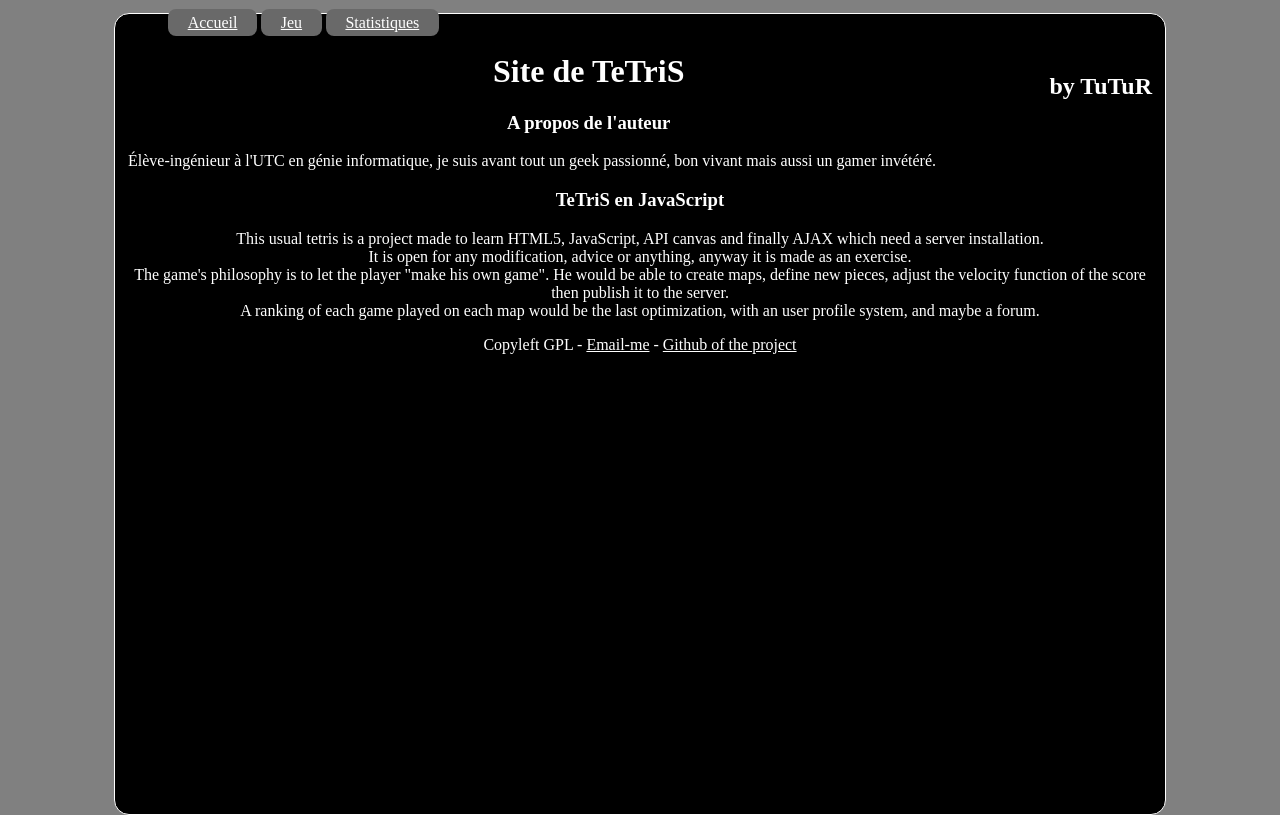
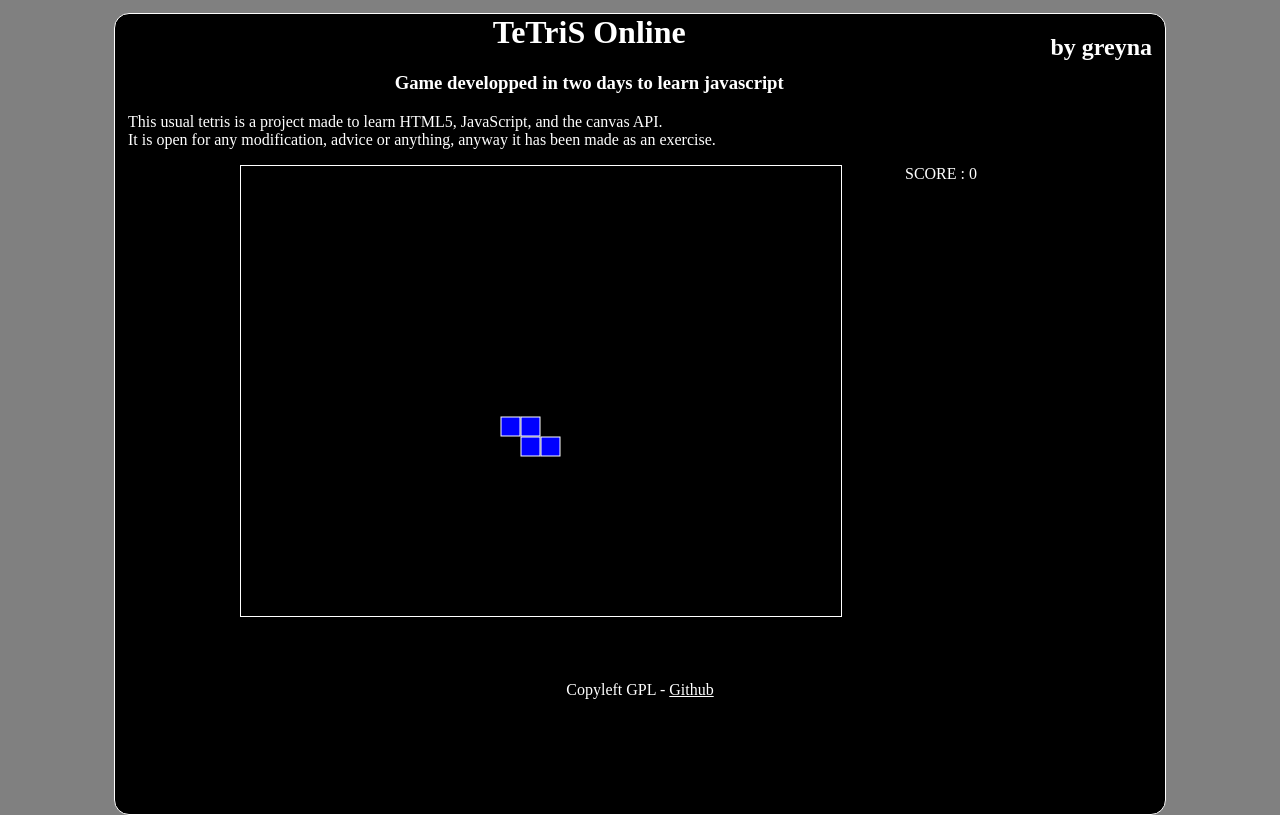
Before and after one commit to greyna/TeTriS-online, a plain HTML site: page index.html in a window 1280 px wide. Drawn offline with Linux system fonts and the light colour scheme.

Commit message:
Final version

```diff
--- a/index.html
+++ b/index.html
@@ -6,38 +6,30 @@
     </head>
 
     <body>
-        <nav>
-            <ul>
-                <a href="index.html"><li>Accueil</li></a>
-                <a href="jeu.html"><li>Jeu</li></a>
-                <a href="stat.html"><li>Statistiques</li></a>
-            </ul>
-        </nav>
-
         <header>
-            <h2>by TuTuR</h2>
-            <h1>Site de TeTriS</h1>
+            <h2>by greyna</h2>
+            <h1>TeTriS Online</h1>
         </header>
 
 		<section>
             <aside>
-                <h1>A propos de l'auteur</h1>
-                <p>Élève-ingénieur à l'UTC en génie informatique, je suis avant tout un geek passionné, bon vivant mais aussi un gamer invétéré.</p>
+                <h1>Game developped in two days to learn javascript</h1>
+                <p>This usual tetris is a project made to learn HTML5, JavaScript, and the canvas API.<br/>
+				It is open for any modification, advice or anything, anyway it has been made as an exercise.</p>
             </aside>
             <article>
-                <h1>TeTriS en JavaScript</h1>
-                <p>This usual tetris is a project made to learn HTML5, JavaScript, API canvas and finally AJAX which need a server installation.<br/>
-				It is open for any modification, advice or anything, anyway it is made as an exercise.<br/>
-				The game's philosophy is to let the player "make his own game". He would be able to create maps, define new pieces, adjust the velocity function of the score then publish it to the server.<br/>
-				A ranking of each game played on each map would be the last optimization, with an user profile system, and maybe a forum.</p>
+			<div id="game">
+				<canvas id="tetris" width="600" height="450"></canvas>
+				<canvas id="info" width="100" height="250"></canvas>
+				<p> </p>
+			</div>
             </article>
         </section>
 
         <footer>
             <p>Copyleft GPL -
-            <a href="mailto:vandekeu@gmail.com">Email-me</a>  -
-            <a href="http://github.com/greyna/tetris-online">Github of the project</a></p>
+            <a href="http://github.com/greyna/tetris-online">Github</a></p>
         </footer>
     </body>
-	<script type="text/javascript" src="test.js"></script>
+	<script type="text/javascript" src="tetris.js"></script>
 </html>
--- a/style.css
+++ b/style.css
@@ -1,4 +1,5 @@
 html { background-color:gray; }
+
 body
 {
 	background-color:black;
@@ -59,7 +60,7 @@ section aside h1
 }
 
 canvas { border: 1px solid white; }
-article { text-align: center; }
+article { text-align: center;  }
 #game {
 width: 800px;
 height: 500px;
--- a/tetris.js
+++ b/tetris.js
@@ -1,3 +1,4 @@
+// CANVAS UTILISÉ COMME MOTEUR GRAPHIQUE 2D
 // DEFINITION DES VARIABLES GLOBALES DU TETRIS
 //----------------------------------------------------------------------------
 { var canvasJeu = document.getElementById('tetris');
@@ -14,6 +15,7 @@ var articlep = document.querySelector('#game p');
 var straightToBot, moveL, moveR, turn, score;
 var physic = new Physics();
 var piec = new Piece(); }
+
 
 
 // DEFINITION DES OBJETS DU TETRIS PAR LEUR CONSTRUCTEUR
@@ -87,9 +89,8 @@ function Physics() { // Physics des pièces déposées sous forme matricielle (1
 		}
 
 		//game over s'il existe des cubes dans l'emplacement d'arrivée d'une nouvelle pièce
-		for (var i=0; (i<4)&&(!gameOver); i++)
-			for (var j=12; (j<16)&&(!gameOver); j++)
-				if (him.matrice[i][j]) gameOver=1;
+			for (var j=1; (j<31)&&(!gameOver); j++)
+				if (him.matrice[0][j]) gameOver=1;
 		if (gameOver) return false;
 		else return true;
 	};
@@ -204,6 +205,7 @@ function Piece() {
 }
 
 
+
 // DEFINITION DES FONCTIONS DU TETRIS
 //----------------------------------------------------------------------------
 function drawCube(x,y,couleur) {
@@ -291,6 +293,7 @@ function gameLoop (period) {
   }
 
 
+
 // PROGRAMME (comprenant le tetris, et plus tard plein d'autres choses)
 //----------------------------------------------------------------------------
 gameInit();
```
Also changed, not shown: jeu.html (deleted, +0 -46 lines), stat.html (deleted, +0 -40 lines), 1 other file.
